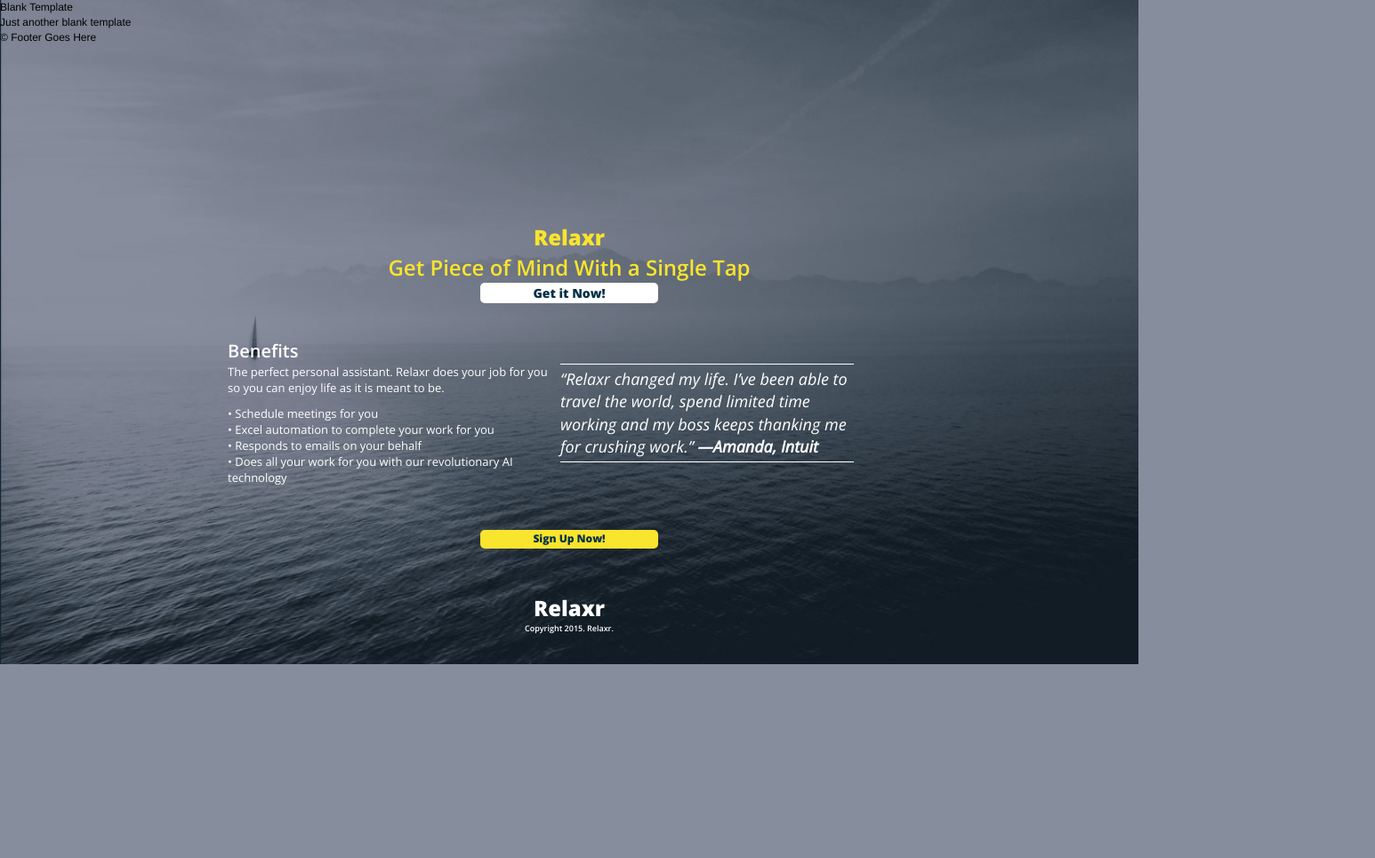
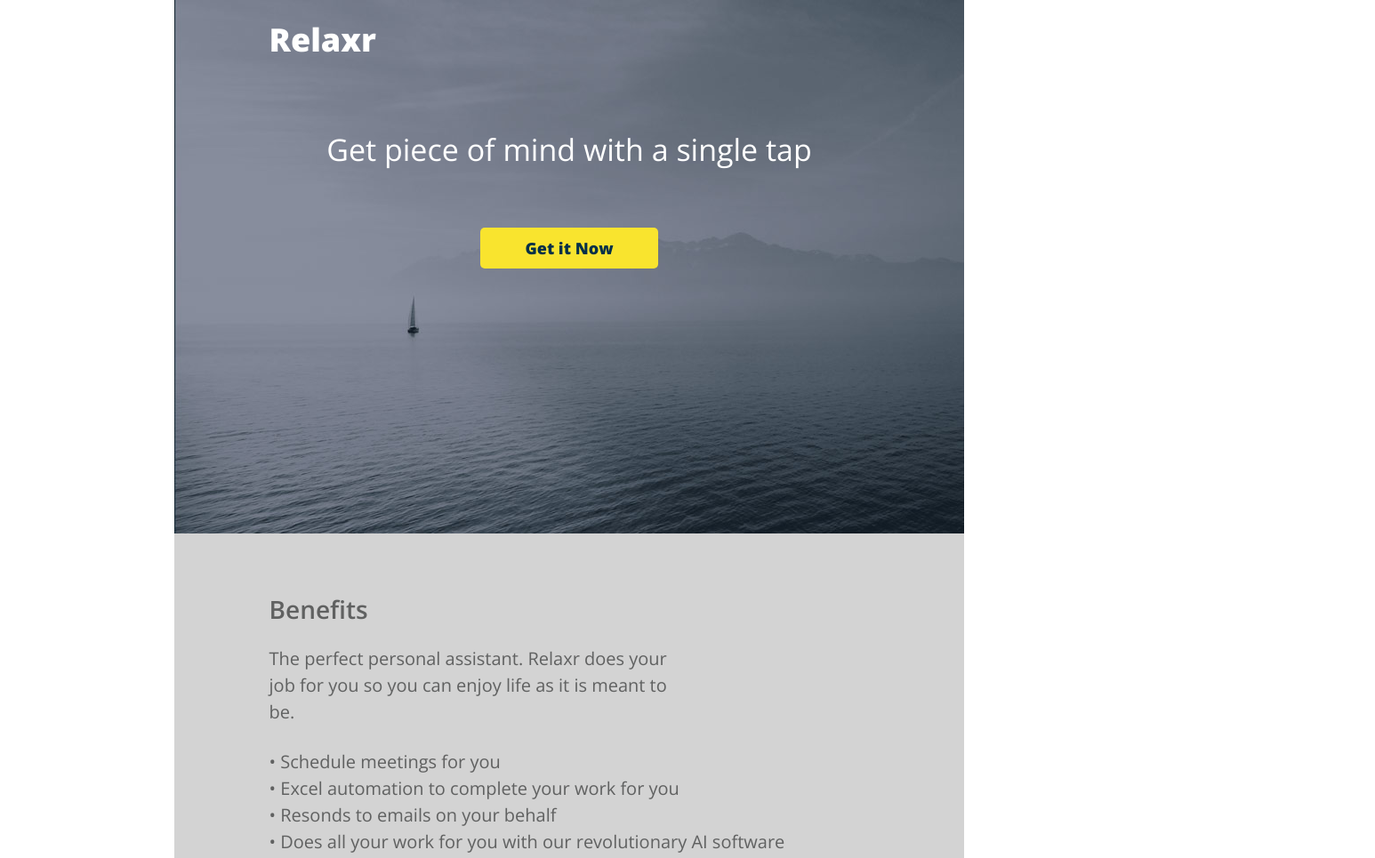
Before and after one commit to FEWD80/homework-02-relaxr-landing-page, a plain HTML site: page index.html in a window 1280 px wide. Shown: the top 965 px of the page at 89% size, 1546 px wide, since content can reach past the window. Before the commit the page ends 800 px from the top, so only its background shows below. Drawn offline with nearby package versions, Linux system fonts and the light colour scheme.

Commit message:
revamped the site
updated the site to resemble current landing page site

```diff
--- a/css/style.css
+++ b/css/style.css
@@ -46,13 +46,12 @@ Developer @GA in NYC
 /* BASE STYLES
 /*******************************************/
 
-body {
-     color: #000;
-     font-size: 12px;
-     line-height: 1.4;
-     font-family: Helvetica, Arial, sans-serif;
-     background: url(../images/header_bg.jpg) no-repeat center top rgb(134,141,157);
-      background-size: cover;
+div.img1 {
+     width: 888px;
+     background: url(../images/header_bg.jpg);
+     margin-left: auto;
+     margin-right: auto;
+     height: 600px;
 }
 
 
@@ -67,44 +66,19 @@ body {
   height: 330px;
 }
 
-header {
 
-}
 
-footer {
 
-}
 
-h1.relax {
-  font-size: 24px;
+h2.get {
+  font-size: 34px;
   font-family: 'Open Sans', sans-serif;
-  font-weight: 800;
   text-align: center;
-  color: #f9e42e;
-  margin-top: 200px;
-
-}
-
-h2.sub {
-  font-size: 24px;
-  font-family: 'Open Sans', sans-serif;
-  font-weight: 600;
-  text-align: center;
-  color: #f9e42e;
-}
-
-div.get {
-  font-size: 14px;
-  font-family: 'Open Sans', sans-serif;
-  font-weight: 800;
-  text-align: center;
-  color: #033048;
-  background-color: white;
-  margin: 0 auto;
-  width: 200px;
+  color: white;
+  margin-left: auto;
+  margin-right: auto;
+  margin-top: 10%;
   border-radius: 5px;
-  padding: 2px 8px 2px 8px;
-  display: box;
 }
 
 div.benefits {
@@ -116,15 +90,6 @@ margin-top: 40px;
 color: white;
 }
 
-ul {
-  font-size: 13px;
-  font-family: 'Open Sans', sans-serif;
-  font-weight: 300;
-  color: white;
-  margin-left: 20%;
-  margin-top: 10px;
-  margin-bottom: 50px;
-}
 
 p.body1 {
   font-size: 13px;
@@ -185,6 +150,167 @@ div.copy {
   color: white;
   text-align: center;
 }
+
+div.relaxr {
+  color: white;
+  font-size: 24px;
+  margin-left: 25%;
+  font-style: 800;
+  margin-top: 0;
+}
+
+h1.top {
+  color: white;
+  font-family: 'Open Sans', sans-serif;
+  font-weight: bolder;
+  font-style: 1000;
+  font-size: 36px;
+  margin-left: 12%;
+  margin-top: 0;
+  padding-top: 3%;
+}
+
+h3.getitnow {
+  font-family: 'Open Sans', sans-serif;
+  font-size: 18px;
+  text-align: center;
+  font-weight: 800;
+  width: 200px;
+  background-color: #f9e42e;
+  margin-left: auto;
+  margin-right: auto;
+  margin-top: 8%;
+  padding: 14px;
+  color: #033048;
+  border-radius: 5px;
+}
+
+div.grey {
+  width: 888px;
+  background-color: #D3D3D3;
+  margin-left: auto;
+  margin-right: auto;
+}
+
+h4.benefits {
+  font-family: 'Open Sans', sans-serif;
+  font-size: 28px;
+  margin-left: 12%;
+  color: #606161;
+  font-weight: 600;
+  padding-top: 8%;
+}
+
+p.sentence {
+  font-family: 'Open Sans', sans-serif;
+  font-size: 20px;
+  margin-left: 12%;
+  color: #606161;
+  font-weight: 300;
+  padding-top: 3%;
+  width: 467px;
+  line-height: 1.5;
+}
+
+ul {
+  font-family: 'Open Sans', sans-serif;
+  font-size: 20px;
+  margin-left: 12%;
+  color: #606161;
+  font-weight: 300;
+  padding-top: 3%;
+  width: 600px;
+  line-height: 1.5;
+  padding-bottom: 8%;
+}
+
+div.quote {
+  width: 888px;
+  margin-left: auto;
+  margin-right: auto;
+  background: url(../images/testimonial_bg.jpg);
+  margin-top: 0;
+  height: 270px;
+}
+
+p.blockquote {
+  font-family: 'Open Sans', sans-serif;
+  font-size: 26px;
+  margin-left: auto;
+  margin-right: auto;
+  text-align: center;
+  color: white;
+  font-style: italic;
+  width: 421px;
+  padding-top: 7%;
+  line-height: 1.25;
+}
+
+div.yellowbar {
+  width: 888px;
+  margin-left: auto;
+  margin-right: auto;
+  background-color: #f9e42e;
+  height: 100px;
+  margin-top: -20px;
+}
+
+p.signupnow {
+  margin: auto;
+  background-color: #033048;
+  text-align: center;
+  color: white;
+  border-radius: 5px;
+  font-family: 'Open Sans', sans-serif;
+  font-weight: 800;
+  width: 230px;
+  padding-top: 8px;
+  padding-bottom: 8px;
+  margin-bottom: 40px;
+  font-size: 20px;
+  margin-top: -65px;
+}
+
+div.black {
+  width: 888px;
+  margin-left: auto;
+  margin-right: auto;
+  background-color: black;
+  color: #f9e42e;
+  text-align: center;
+  font-family: 'Open Sans', sans-serif;
+  font-size: 25px;
+  font-weight: 800;
+  height: 400px;
+  margin-top: -11px;
+  padding-top: 4%;
+}
+
+div.twitter {
+  background: url(../images/twitter.png);
+  height: 40px;
+  background-repeat: no-repeat;
+  position: relative;
+  top: 18%;
+  left: 45%;
+}
+
+div.facebook {
+  background: url(../images/facebook.png);
+  height: 40px;
+  background-repeat: no-repeat;
+  position: relative;
+  top: 5%;
+  left: 52%;
+}
+
+footer.1 {
+  color: white
+  font-size: 9px;
+  font-family: 'Open Sans', sans-serif;
+  margin-left: auto;
+  margin-right: auto;
+}
 /******************************************
 /* ADDITIONAL STYLES
 /*******************************************/
--- a/index.html
+++ b/index.html
@@ -15,57 +15,68 @@
 	</head>
 	<body>
 		<div id="container">
-			<header>
-				<h1>Blank Template</h1>
-				<h2>Just another blank template</h2>
-			</header>
-			<footer>
-				&copy; Footer Goes Here
-			</footer>
-		</div><!-- #container -->
-		<h1 class="relax">
+
+			<div class="img1">
+				<h1 class="top">
 					Relaxr
 				</h1>
 
-		<h2 class="sub">
-			Get Piece of Mind With a Single Tap
+				<h2 class="get">
+					Get piece of mind with a single tap
 				</h2>
 
-		<div class="get">
-			Get it Now!
+				<h3 class="getitnow">
+					Get it Now
+				</h3>
 			</div>
 
-		<div class="benefits">
+			<div class="grey">
+				<h4 class="benefits">
 					Benefits
-		</div>
+				</h4>
 
-		<blockquote>
-			“Relaxr changed my life. I’ve been able to travel the world, spend limited time working and my boss keeps thanking me for crushing work.” <span>—Amanda, Intuit</span>
-		</blockquote>
-
-		<p class="body1">
+				<p class="sentence">
 					The perfect personal assistant. Relaxr does your job for you so you can enjoy life as it is meant to be.
 				</p>
 
 				<ul>
 					<li>• Schedule meetings for you</li>
 					<li>• Excel automation to complete your work for you</li>
-			<li>• Responds to emails on your behalf</li>
-			<li>• Does all your work for you with our revolutionary AI technology</li>
+					<li>• Resonds to emails on your behalf</li>
+					<li>• Does all your work for you with our revolutionary AI software</li>
 				</ul>
 
-		<div class="sign">
-			Sign Up Now!
+				<div class="quote">
+					<p class="blockquote">
+						"Relaxr changed my life. I've been able to travel the world, spend limited time working and my boss keeps thanking me for crushing work."
+					</p>
+				</div>
 			</div>
 
-		<div class="end">
-			Relaxr
+			<div class="yellowbar">
 			</div>
 
-		<div class="copy">
-			Copyright 2015. Relaxr.
+			<p class="signupnow">
+					Sign up Now
+			</p>
+
+			<div class="black">
+				Relaxr
+					<div class="twitter">
 					</div>
 
+					<div class="facebook">
+					</div>
 
+			</div>
+
+		<footer class="1">
+			Copyright 2015. Relaxr.
+		</footer>
+
+
+
+
+		</div><!-- #container -->
 	</body>
 </html>
```
Lines whose indentation alone changed are shown as unchanged.
